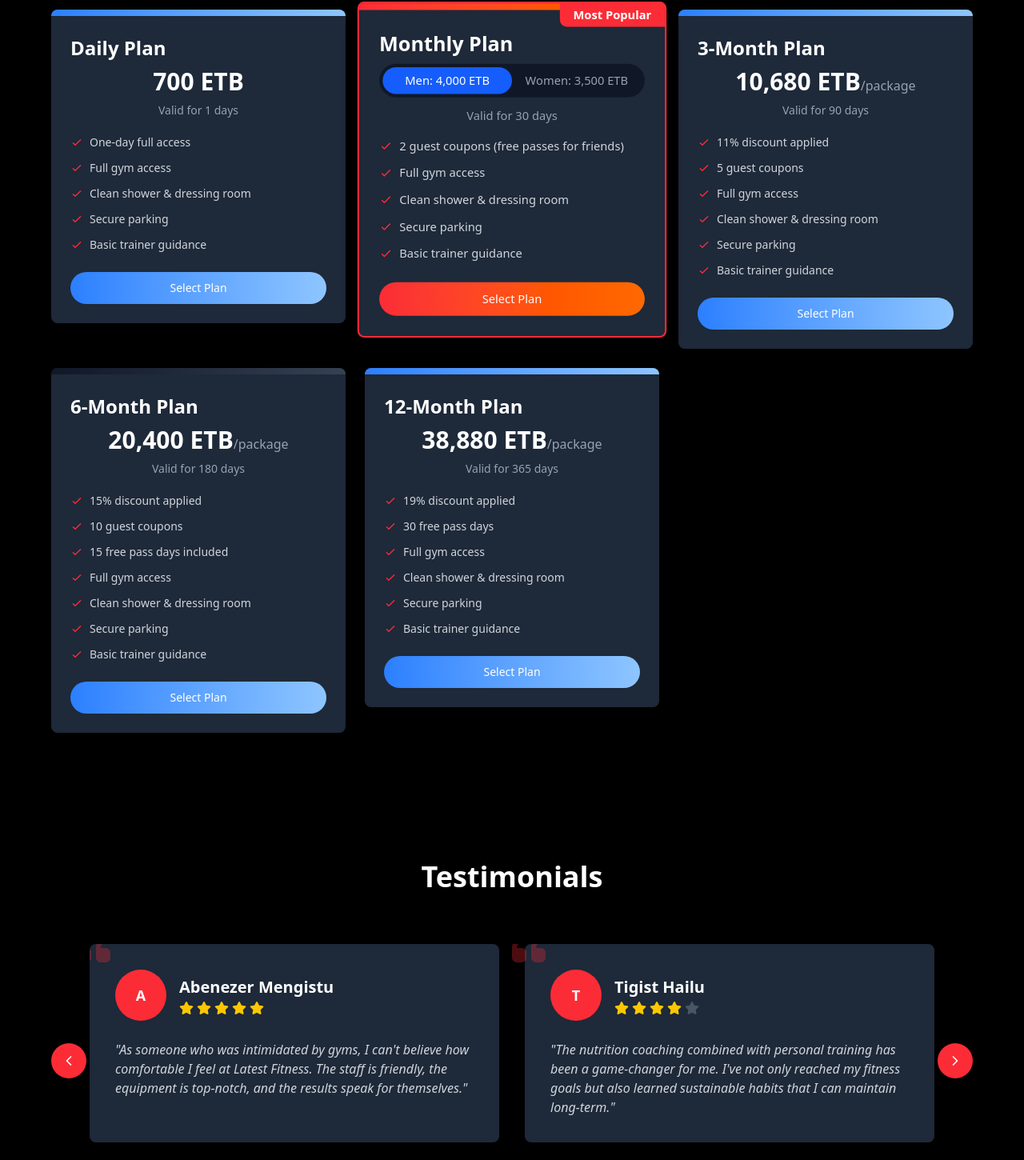
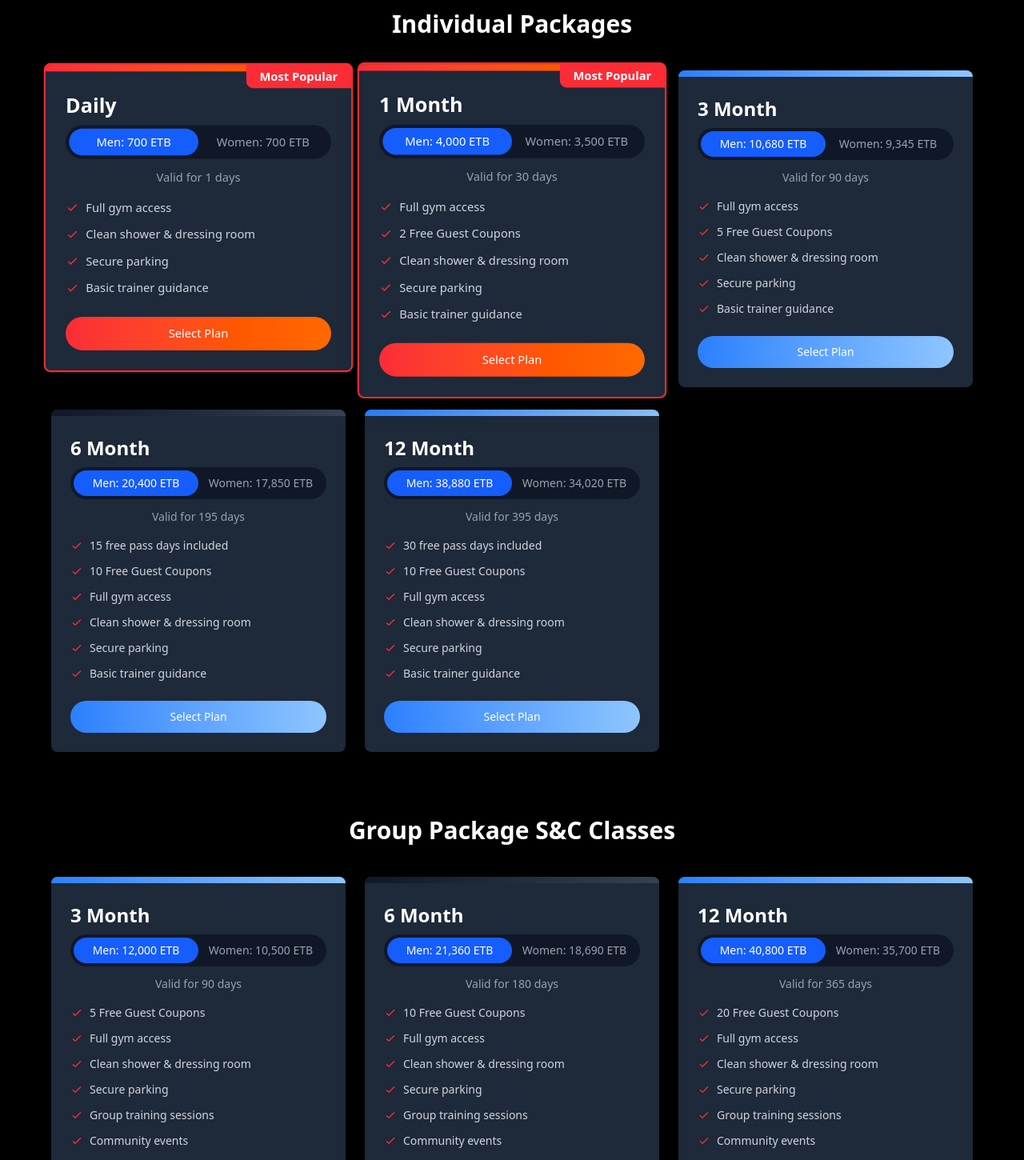
Before and after one commit to IncalaCode/Latest-Fitness-gym, a React (Vite) app in the folder front-end/: page / in a window 1280 px wide. Shown: the part 2850-4300 px from the top of the page at 80% size. Built offline with nearby package versions, Linux system fonts and the light colour scheme.

Commit message:
add more packages to the landing page

```diff
--- a/front-end/src/components/sections/ServicesSection.jsx
+++ b/front-end/src/components/sections/ServicesSection.jsx
@@ -1,13 +1,24 @@
-import React, { useEffect, useState } from 'react';
-import { motion } from 'framer-motion';
-import { useSnackbar } from 'notistack';
-import { PrimaryButton } from '../ui/Buttons';
-import { gradients } from '../../utils/themeColors';
-import usePayment from '../../hooks/usePayment';
-import PaymentMethodModal from '../payment/PaymentMethodModal';
+"use client";
 
-const PricingCard = ({ title, price, duration, features, isPopular, gradient, genderSpecific = false  , onSelectPlan}) => {
-  const [selectedGender, setSelectedGender] = useState('male');
+import { useEffect, useState } from "react";
+import { motion } from "framer-motion";
+import { useSnackbar } from "notistack";
+import { PrimaryButton } from "../ui/Buttons";
+import { gradients } from "../../utils/themeColors";
+import usePayment from "../../hooks/usePayment";
+import PaymentMethodModal from "../payment/PaymentMethodModal";
+
+const PricingCard = ({
+  title,
+  price,
+  duration,
+  features,
+  isPopular,
+  gradient,
+  genderSpecific = false,
+  onSelectPlan,
+}) => {
+  const [selectedGender, setSelectedGender] = useState("male");
   const gradientClass = gradients[gradient] || gradients.redOrange;
 
   const handleSelectPlan = () => {
@@ -17,11 +28,11 @@ const PricingCard = ({ title, price, duration, features, isPopular, gradient, ge
   return (
     <motion.div
       className={`bg-gray-800 rounded-lg overflow-hidden shadow-xl relative ${
-        isPopular ? 'border-2 border-red-500 transform scale-105 z-10' : ''
+        isPopular ? "border-2 border-red-500 transform scale-105 z-10" : ""
       }`}
       whileHover={{
         y: -10,
-        transition: { duration: 0.3 }
+        transition: { duration: 0.3 },
       }}
     >
       {isPopular && (
@@ -41,42 +52,58 @@ const PricingCard = ({ title, price, duration, features, isPopular, gradient, ge
             <div className="flex bg-gray-900 p-1 rounded-full mb-3">
               <button
                 className={`flex-1 py-1.5 px-2 rounded-full text-sm transition-colors ${
-                  selectedGender === 'male'
-                    ? 'bg-blue-600 text-white'
-                    : 'text-gray-400 hover:text-white'
+                  selectedGender === "male"
+                    ? "bg-blue-600 text-white"
+                    : "text-gray-400 hover:text-white"
                 }`}
-                onClick={() => setSelectedGender('male')}
+                onClick={() => setSelectedGender("male")}
               >
                 Men: {price.male}
               </button>
               <button
                 className={`flex-1 py-1.5 px-2 rounded-full text-sm transition-colors ${
-                  selectedGender === 'female'
-                    ? 'bg-pink-600 text-white'
-                    : 'text-gray-400 hover:text-white'
+                  selectedGender === "female"
+                    ? "bg-pink-600 text-white"
+                    : "text-gray-400 hover:text-white"
                 }`}
-                onClick={() => setSelectedGender('female')}
+                onClick={() => setSelectedGender("female")}
               >
                 Women: {price.female}
               </button>
             </div>
-            <div className="text-sm text-gray-400 text-center">Valid for {duration} days</div>
+            <div className="text-sm text-gray-400 text-center">
+              Valid for {duration} days
+            </div>
           </div>
         ) : (
           <div className="mb-5">
             <div className="mb-2 text-center">
               <span className="text-3xl font-bold text-white">{price}</span>
-              {duration !== 1 && <span className="text-gray-400">/package</span>}
+              {duration !== 1 && (
+                <span className="text-gray-400">/package</span>
+              )}
             </div>
-            <div className="text-sm text-gray-400 text-center">Valid for {duration} days</div>
+            <div className="text-sm text-gray-400 text-center">
+              Valid for {duration} days
+            </div>
           </div>
         )}
 
         <ul className="mb-6 space-y-3">
           {features.map((feature, index) => (
             <li key={index} className="flex items-start text-sm">
-              <svg className="h-4 w-4 text-red-500 mr-2 mt-0.5 flex-shrink-0" fill="none" viewBox="0 0 24 24" stroke="currentColor">
-                <path strokeLinecap="round" strokeLinejoin="round" strokeWidth="2" d="M5 13l4 4L19 7" />
+              <svg
+                className="h-4 w-4 text-red-500 mr-2 mt-0.5 flex-shrink-0"
+                fill="none"
+                viewBox="0 0 24 24"
+                stroke="currentColor"
+              >
+                <path
+                  strokeLinecap="round"
+                  strokeLinejoin="round"
+                  strokeWidth="2"
+                  d="M5 13l4 4L19 7"
+                />
               </svg>
               <span className="text-gray-300">{feature}</span>
             </li>
@@ -95,6 +122,59 @@ const PricingCard = ({ title, price, duration, features, isPopular, gradient, ge
   );
 };
 
+// Package category component
+const PackageCategory = ({
+  title,
+  plans,
+  isLoading,
+  handleSelectPlan,
+  fadeIn,
+}) => {
+  return (
+    <div className="mb-20">
+      <motion.div
+        initial="hidden"
+        whileInView="visible"
+        viewport={{ once: true, amount: 0.2 }}
+        variants={fadeIn}
+        className="text-center mb-10"
+      >
+        <h3 className="text-3xl font-bold text-white mb-4">{title}</h3>
+      </motion.div>
+
+      <div className="grid grid-cols-1 md:grid-cols-2 lg:grid-cols-3 gap-6 max-w-6xl mx-auto">
+        {plans.map((plan, index) => (
+          <motion.div
+            key={index}
+            initial="hidden"
+            whileInView="visible"
+            viewport={{ once: true, amount: 0.2 }}
+            variants={{
+              ...fadeIn,
+              visible: {
+                ...fadeIn.visible,
+                transition: { delay: 0.2 * index, duration: 0.6 },
+              },
+            }}
+            className={isLoading ? "opacity-50 pointer-events-none" : ""}
+          >
+            <PricingCard
+              title={plan.title}
+              price={plan.price}
+              duration={plan.duration}
+              features={plan.features}
+              isPopular={plan.isPopular}
+              gradient={plan.gradient}
+              genderSpecific={plan.genderSpecific}
+              onSelectPlan={handleSelectPlan}
+            />
+          </motion.div>
+        ))}
+      </div>
+    </div>
+  );
+};
+
 const ServicesSection = () => {
   const { enqueueSnackbar } = useSnackbar();
   const {
@@ -106,116 +186,327 @@ const ServicesSection = () => {
     selectedPlan,
     isLoading,
     error,
-    setError
+    setError,
   } = usePayment();
 
   useEffect(() => {
     if (error) {
       enqueueSnackbar(error, {
-        variant: 'error',
+        variant: "error",
         anchorOrigin: {
-          vertical: 'top',
-          horizontal: 'center',
+          vertical: "top",
+          horizontal: "center",
         },
-        autoHideDuration: 5000
+        autoHideDuration: 5000,
       });
       setError(null);
     }
   }, [error, enqueueSnackbar, setError]);
-  const pricingPlans = [
+
+  // Individual Packages
+  const individualPlans = [
     {
-      title: "Daily Plan",
-      price:  "700 ETB",
-      priceValue: 700,
+      title: "Daily",
+      price: {
+        male: "700 ETB",
+        female: "700 ETB",
+      },
+      priceValue: {
+        male: 700,
+        female: 700,
+      },
       duration: 1,
       features: [
-        "One-day full access",
         "Full gym access",
         "Clean shower & dressing room",
         "Secure parking",
-        "Basic trainer guidance"
+        "Basic trainer guidance",
       ],
-      isPopular: false,
-      gradient: "blueWhite"
+      isPopular: true,
+      gradient: "redOrange",
+      genderSpecific: true,
     },
     {
-      title: "Monthly Plan",
+      title: "1 Month",
       price: {
         male: "4,000 ETB",
-        female: "3,500 ETB"
+        female: "3,500 ETB",
       },
       priceValue: {
         male: 4000,
-        female: 3500
+        female: 3500,
       },
       duration: 30,
       features: [
-        "2 guest coupons (free passes for friends)",
+        "Full gym access",
+        "2 Free Guest Coupons",
+        "Clean shower & dressing room",
+        "Secure parking",
+        "Basic trainer guidance",
+      ],
+      isPopular: true,
+      gradient: "redOrange",
+      genderSpecific: true,
+    },
+    {
+      title: "3 Month",
+      price: {
+        male: "10,680 ETB",
+        female: "9,345 ETB",
+      },
+      priceValue: {
+        male: 10680,
+        female: 9345,
+      },
+      duration: 90,
+      features: [
+        "Full gym access",
+        "5 Free Guest Coupons",
+        "Clean shower & dressing room",
+        "Secure parking",
+        "Basic trainer guidance",
+      ],
+      isPopular: false,
+      gradient: "blueWhite",
+      genderSpecific: true,
+    },
+    {
+      title: "6 Month",
+      price: {
+        male: "20,400 ETB",
+        female: "17,850 ETB",
+      },
+      priceValue: {
+        male: 20400,
+        female: 17850,
+      },
+      duration: 195,
+      features: [
+        "15 free pass days included",
+        "10 Free Guest Coupons",
         "Full gym access",
         "Clean shower & dressing room",
         "Secure parking",
-        "Basic trainer guidance"
+        "Basic trainer guidance",
       ],
-      isPopular: true,
-      gradient: "redOrange",
-      genderSpecific: true
+      isPopular: false,
+      gradient: "blackWhite",
+      genderSpecific: true,
     },
     {
-      title: "3-Month Plan",
-      price: "10,680 ETB",
-      priceValue: 10680,
-      duration: 90,
+      title: "12 Month",
+      price: {
+        male: "38,880 ETB",
+        female: "34,020 ETB",
+      },
+      priceValue: {
+        male: 38880,
+        female: 34020,
+      },
+      duration: 395,
       features: [
-        "11% discount applied",
-        "5 guest coupons",
+        "30 free pass days included",
+        "10 Free Guest Coupons",
         "Full gym access",
         "Clean shower & dressing room",
         "Secure parking",
-        "Basic trainer guidance"
+        "Basic trainer guidance",
       ],
       isPopular: false,
-      gradient: "blueWhite"
+      gradient: "blueWhite",
+      genderSpecific: true,
     },
+  ];
+
+  // Group Packages
+  const groupPlans = [
     {
-      title: "6-Month Plan",
-      price: "20,400 ETB",
-      priceValue: 20400,
-      duration: 180,
+      title: "3 Month",
+      price: {
+        male: "12,000 ETB",
+        female: "10,500 ETB",
+      },
+      priceValue: {
+        male: 12000,
+        female: 10500,
+      },
+      duration: 90,
       features: [
-        "15% discount applied",
-        "10 guest coupons",
-        "15 free pass days included",
+        "5 Free Guest Coupons",
         "Full gym access",
         "Clean shower & dressing room",
         "Secure parking",
-        "Basic trainer guidance"
+        "Group training sessions",
+        "Community events",
       ],
       isPopular: false,
-      gradient: "blackWhite"
+      gradient: "blueWhite",
+      genderSpecific: true,
     },
     {
-      title: "12-Month Plan",
-      price: "38,880 ETB",
-      priceValue: 38880,
-      duration: 365,
+      title: "6 Month",
+      price: {
+        male: "21,360 ETB",
+        female: "18,690 ETB",
+      },
+      priceValue: {
+        male: 21360,
+        female: 18690,
+      },
+      duration: 180,
       features: [
-        "19% discount applied",
-        "30 free pass days",
+        "10 Free Guest Coupons",
         "Full gym access",
         "Clean shower & dressing room",
         "Secure parking",
-        "Basic trainer guidance"
+        "Group training sessions",
+        "Community events",
+        "Fitness challenges",
       ],
       isPopular: false,
-      gradient: "blueWhite"
-    }
+      gradient: "blackWhite",
+      genderSpecific: true,
+    },
+    {
+      title: "12 Month",
+      price: {
+        male: "40,800 ETB",
+        female: "35,700 ETB",
+      },
+      priceValue: {
+        male: 40800,
+        female: 35700,
+      },
+      duration: 365,
+      features: [
+        "20 Free Guest Coupons",
+        "Full gym access",
+        "Clean shower & dressing room",
+        "Secure parking",
+        "Group training sessions",
+        "Community events",
+        "Fitness challenges",
+        "Nutrition guidance",
+      ],
+      isPopular: false,
+      gradient: "blueWhite",
+      genderSpecific: true,
+    },
+  ];
+
+  // Family Packages
+  const familyPlans = [
+    {
+      title: "3 Month",
+      price: {
+        male: "10,300 ETB",
+        female: "9,030 ETB",
+      },
+      priceValue: {
+        male: 10300,
+        female: 9030,
+      },
+      duration: 90,
+      features: [
+        "5 Free Guest Coupons",
+        "Full gym access",
+        "Clean shower & dressing room",
+        "Secure parking",
+        "Basic trainer guidance",
+        "Family activities",
+      ],
+      isPopular: false,
+      gradient: "redOrange",
+      genderSpecific: true,
+    },
+  ];
+
+  // Personalized Packages
+  const personalizedPlans = [
+    {
+      title: "3 Month",
+      price: {
+        male: "18,690 ETB",
+        female: "17,355 ETB",
+      },
+      priceValue: {
+        male: 18690,
+        female: 17355,
+      },
+      duration: 90,
+      features: [
+        "Personalized training program",
+        "5 Free Guest Coupons",
+        "One-on-one coaching",
+        "Full gym access",
+        "Clean shower & dressing room",
+        "Secure parking",
+        "Flexible class timing",
+      ],
+      isPopular: false,
+      gradient: "blueWhite",
+      genderSpecific: true,
+    },
+    {
+      title: "6 Month",
+      price: {
+        male: "35,700 ETB",
+        female: "33,150 ETB",
+      },
+      priceValue: {
+        male: 35700,
+        female: 33150,
+      },
+      duration: 195,
+      features: [
+        "15 free pass days included",
+        "10 Free Guest Coupons",
+        "Flexible class timing",
+        "Full gym access",
+        "Clean shower & dressing room",
+        "Secure parking",
+      ],
+      isPopular: false,
+      gradient: "blackWhite",
+      genderSpecific: true,
+    },
+    {
+      title: "12 Month",
+      price: {
+        male: "68,040 ETB",
+        female: "63,180 ETB",
+      },
+      priceValue: {
+        male: 68040,
+        female: 63180,
+      },
+      duration: 395,
+      features: [
+        "30 free pass days included",
+        "20 Free Guest Coupons",
+        "Flexible class timing",
+        "Full gym access",
+        "Clean shower & dressing room",
+        "Secure parking",
+      ],
+      isPopular: false,
+      gradient: "blueWhite",
+      genderSpecific: true,
+    },
   ];
 
   const handleSelectPlan = (planTitle, gender = null) => {
-    const plan = pricingPlans.find(plan => plan.title === planTitle);
+    // Find the plan across all categories
+    const allPlans = [
+      ...individualPlans,
+      ...groupPlans,
+      ...familyPlans,
+      ...personalizedPlans,
+    ];
+    const plan = allPlans.find((p) => p.title === planTitle);
 
     if (!plan) {
-      enqueueSnackbar('Selected plan not found', { variant: 'error' });
+      enqueueSnackbar("Selected plan not found", { variant: "error" });
       return;
     }
 
@@ -223,7 +514,7 @@ const ServicesSection = () => {
       ...plan,
       selectedGender: gender,
       price: gender ? plan.price[gender] : plan.price,
-      priceValue: gender ? plan.priceValue[gender] : plan.priceValue
+      priceValue: gender ? plan.priceValue[gender] : plan.priceValue,
     };
 
     openPaymentMethodModal(selectedPlanDetails);
@@ -233,16 +524,16 @@ const ServicesSection = () => {
     try {
       const paymentData = await processPayment(paymentMethod);
 
-      if (paymentMethod === 'incash') {
-        enqueueSnackbar('In-cash payment request submitted successfully', {
-          variant: 'success',
-          autoHideDuration: 5000
+      if (paymentMethod === "incash") {
+        enqueueSnackbar("In-cash payment request submitted successfully", {
+          variant: "success",
+          autoHideDuration: 5000,
         });
       }
 
       return paymentData;
     } catch (error) {
-      console.error('Payment error:', error);
+      console.error("Payment error:", error);
     }
   };
 
@@ -251,17 +542,17 @@ const ServicesSection = () => {
     try {
       const uploadData = await uploadPaymentReceipt(paymentId, receiptFile);
 
-      enqueueSnackbar('Receipt uploaded successfully. Waiting for approval.', {
-        variant: 'success',
-        autoHideDuration: 5000
+      enqueueSnackbar("Receipt uploaded successfully. Waiting for approval.", {
+        variant: "success",
+        autoHideDuration: 5000,
       });
 
       return uploadData;
     } catch (error) {
-      console.error('Upload error:', error);
-      enqueueSnackbar('Failed to upload receipt. Please try again.', {
-        variant: 'error',
-        autoHideDuration: 5000
+      console.error("Upload error:", error);
+      enqueueSnackbar("Failed to upload receipt. Please try again.", {
+        variant: "error",
+        autoHideDuration: 5000,
       });
     }
   };
@@ -272,8 +563,8 @@ const ServicesSection = () => {
     visible: {
       opacity: 1,
       y: 0,
-      transition: { duration: 0.6 }
-    }
+      transition: { duration: 0.6 },
+    },
   };
 
   return (
@@ -286,41 +577,49 @@ const ServicesSection = () => {
           variants={fadeIn}
           className="text-center mb-16"
         >
-          <h2 className="text-4xl font-bold text-white mb-4">💪 Individual Packages</h2>
+          <h2 className="text-4xl font-bold text-white mb-4">
+            💪 Membership Packages
+          </h2>
           <p className="text-xl text-gray-300 max-w-2xl mx-auto">
             Choose the perfect plan to achieve your fitness goals
           </p>
         </motion.div>
 
-        <div className="grid grid-cols-1 md:grid-cols-2 lg:grid-cols-3 gap-6 max-w-6xl mx-auto">
-          {pricingPlans.map((plan, index) => (
-            <motion.div
-              key={index}
-              initial="hidden"
-              whileInView="visible"
-              viewport={{ once: true, amount: 0.2 }}
-              variants={{
-                ...fadeIn,
-                visible: {
-                  ...fadeIn.visible,
-                  transition: { delay: 0.2 * index, duration: 0.6 }
-                }
-              }}
-              className={isLoading ? "opacity-50 pointer-events-none" : ""}
-            >
-              <PricingCard
-                title={plan.title}
-                price={plan.price}
-                duration={plan.duration}
-                features={plan.features}
-                isPopular={plan.isPopular}
-                gradient={plan.gradient}
-                genderSpecific={plan.genderSpecific}
-                onSelectPlan={handleSelectPlan}
-              />
-            </motion.div>
-          ))}
-        </div>
+        {/* Individual Packages */}
+        <PackageCategory
+          title="Individual Packages"
+          plans={individualPlans}
+          isLoading={isLoading}
+          handleSelectPlan={handleSelectPlan}
+          fadeIn={fadeIn}
+        />
+
+        {/* Group Packages */}
+        <PackageCategory
+          title="Group Package S&C Classes"
+          plans={groupPlans}
+          isLoading={isLoading}
+          handleSelectPlan={handleSelectPlan}
+          fadeIn={fadeIn}
+        />
+
+        {/* Family Packages */}
+        <PackageCategory
+          title="Family Packages"
+          plans={familyPlans}
+          isLoading={isLoading}
+          handleSelectPlan={handleSelectPlan}
+          fadeIn={fadeIn}
+        />
+
+        {/* Personalized Packages */}
+        <PackageCategory
+          title="Personalized Package"
+          plans={personalizedPlans}
+          isLoading={isLoading}
+          handleSelectPlan={handleSelectPlan}
+          fadeIn={fadeIn}
+        />
 
         {isLoading && (
           <div className="flex justify-center mt-8">
```
